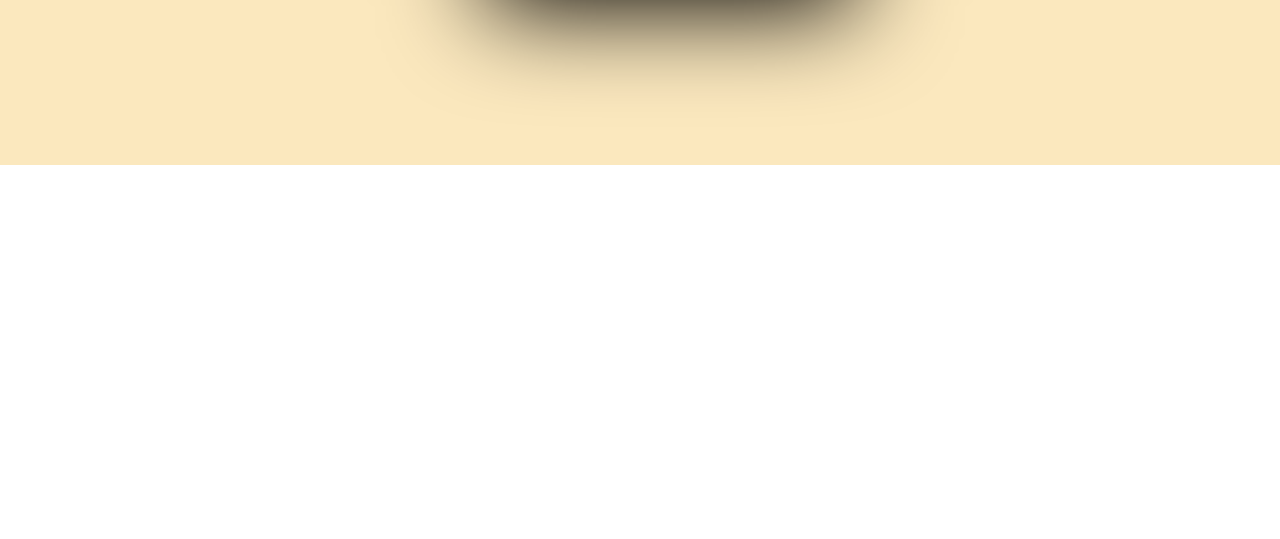
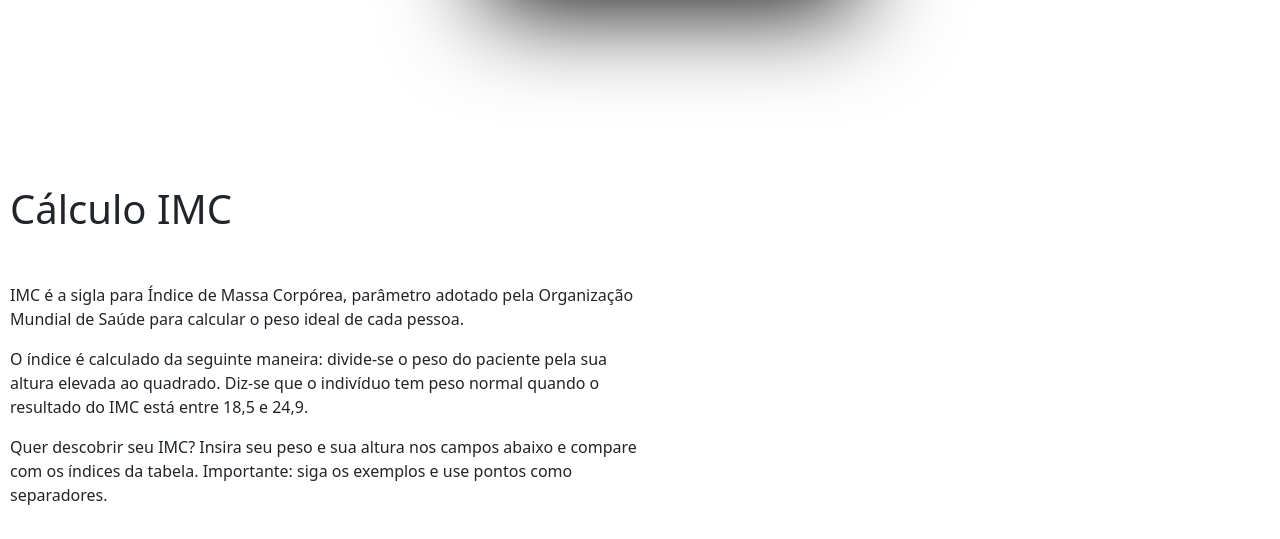
Before and after one commit to wevertonsantos/calculators, a plain HTML site: page index.html in a window 1280 px wide. Shown: the part 635-1174 px from the top of the page. Before the commit the page ends 800 px from the top, so only its background shows below. Drawn offline with nearby package versions, Linux system fonts and the light colour scheme.

Commit message:
section imc text

```diff
--- a/index.html
+++ b/index.html
@@ -33,6 +33,14 @@
                 </div>
             </div>
         </div>
+        <section class="conteudo">
+            <h1>Cálculo IMC</h1>
+            <div class="conteudo__imc">
+                <p>IMC é a sigla para Índice de Massa Corpórea, parâmetro adotado pela Organização Mundial de Saúde para calcular o peso ideal de cada pessoa.</p>
+                <p>O índice é calculado da seguinte maneira: divide-se o peso do paciente pela sua altura elevada ao quadrado. Diz-se que o indivíduo tem peso normal quando o resultado do IMC está entre 18,5 e 24,9.</p>
+                <p>Quer descobrir seu IMC? Insira seu peso e sua altura nos campos abaixo e compare com os índices da tabela. Importante: siga os exemplos e use pontos como separadores.</p>
+            </div>
+            </section>
     </main>
     <script src="./js/index.js"></script>
 </body>
--- /dev/null
+++ b/styles/components/_conteudo.scss
@@ -0,0 +1,8 @@
+.conteudo{
+    padding: 20px 10px;
+
+    &__imc{
+        margin-top: 50px;
+        width: 50%;
+    }
+}
--- a/styles/components/_main.scss
+++ b/styles/components/_main.scss
@@ -6,7 +6,6 @@
     height: 100vh;
     width: 100%;
     color: #a1a1a1;
-    background-color: rgb(251, 232, 190);
 
     .container-sm{
         background-color: rgb(50, 51, 55);
--- a/styles/style.scss
+++ b/styles/style.scss
@@ -1,2 +1,3 @@
 @import './abstract/base';
 @import './components/main';
+@import './components/conteudo'
```
Also changed, not shown: styles/style.css, 1 other file.
